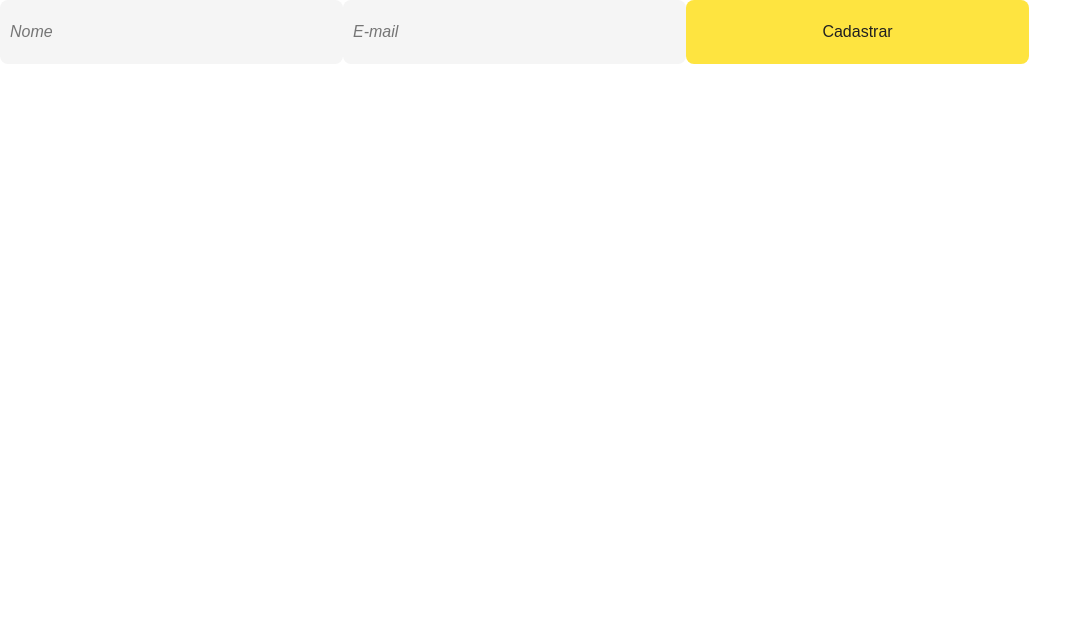
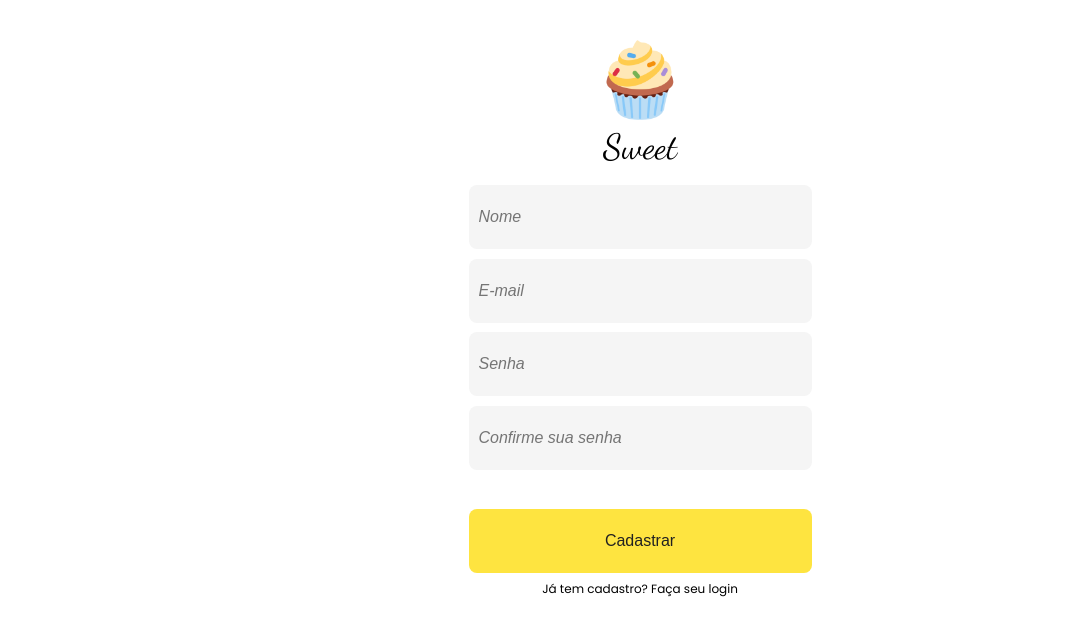
Before and after one commit to LuigiVanin/projeto14-seet-store-front, a React (Create React App) app: page /sign-up in a window 1280 px wide. Shown: the top 636 px of the page, without its empty margins (0-1082 px from the left). Built offline with nearby package versions, Linux system fonts and the light colour scheme.

Commit message:
feat: sign-up estructure

```diff
--- a/public/index.html
+++ b/public/index.html
@@ -5,7 +5,8 @@
     <meta name="viewport" content="width=device-width, initial-scale=1" />
     <link rel="preconnect" href="https://fonts.googleapis.com">
     <link rel="preconnect" href="https://fonts.gstatic.com" crossorigin>
-    <link href="https://fonts.googleapis.com/css2?family=Poppins:ital,wght@0,100;0,200;0,300;0,400;0,500;0,600;0,700;0,800;0,900;1,100;1,200;1,300;1,400;1,500;1,600;1,700;1,800;1,900&display=swap" rel="stylesheet">
+    <link href="https://fonts.googleapis.com/css2?family=Dancing+Script&family=Poppins:ital,wght@0,100;0,200;0,300;0,400;0,500;0,600;0,700;0,800;0,900;1,100;1,200;1,300;1,400;1,500;1,600;1,700;1,800;1,900&display=swap" rel="stylesheet">
+    <link href="../src/assets/favicon.ico" rel="shortcut icon" type="image/x-icon">
     <title>Sweet</title>
   </head>
   <body>
--- a/src/components/SignUp.jsx
+++ b/src/components/SignUp.jsx
@@ -1,12 +1,54 @@
 import Input from '../styles/Input.jsx';
 import Button from '../styles/Button.jsx';
+import logo from '../assets/logo.png';
+import styled from 'styled-components';
 
 export default function SignUp() {
     return (
-        <form>
-            <Input placeholder='Nome' />
-            <Input placeholder='E-mail' />
-            <Button >Cadastrar</Button>
-        </form>
+        <Main>
+            <img src={logo} alt="cupcake" />
+            <h1>Sweet</h1>
+            <form>
+                <Input placeholder='Nome' />
+                <Input placeholder='E-mail' />
+                <Input placeholder='Senha' />
+                <Input placeholder='Confirme sua senha' />
+                <Button >Cadastrar</Button>
+            </form>
+            <p>Já tem cadastro? Faça seu login</p>
+        </Main>
     )
 }
+
+const Main = styled.main`
+    display: flex;
+    flex-direction: column;
+    align-items: center;
+
+    img {
+        margin-top: 40px;
+        width: 80px;
+    }
+
+    h1 {
+        font-family: 'Dancing Script', cursive;
+        font-size: 35px;
+        margin: 10px 0 20px 0;
+    }
+
+    form {
+        display: flex;
+        flex-direction: column;
+        align-items: center;
+        justify-content: space-between;
+        height: 398px;
+    }
+
+    button {
+        margin: 30px 0 10px 0;
+    }
+
+    p {
+        font-size: 12px;
+    }
+`
```
Also changed, not shown: src/assets/logo.png (added), 1 other file (tests, documents, lock files or other folders).
